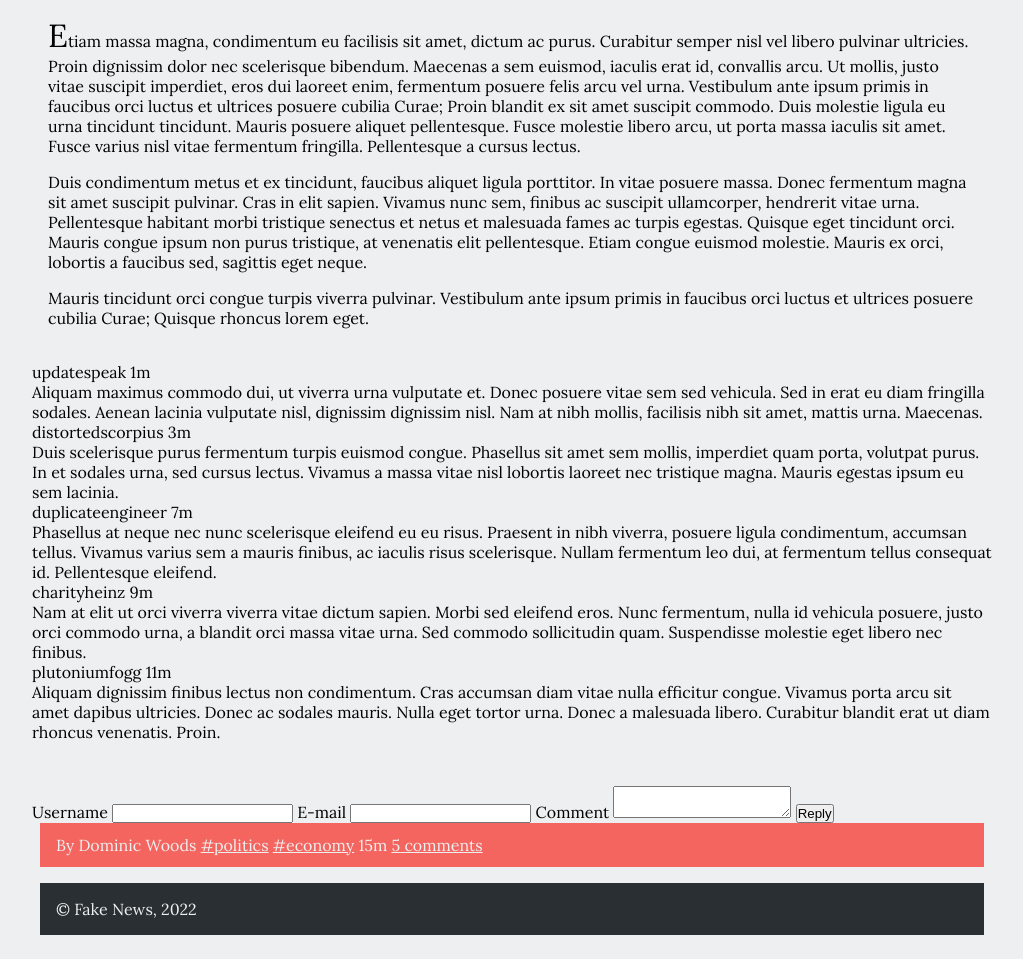
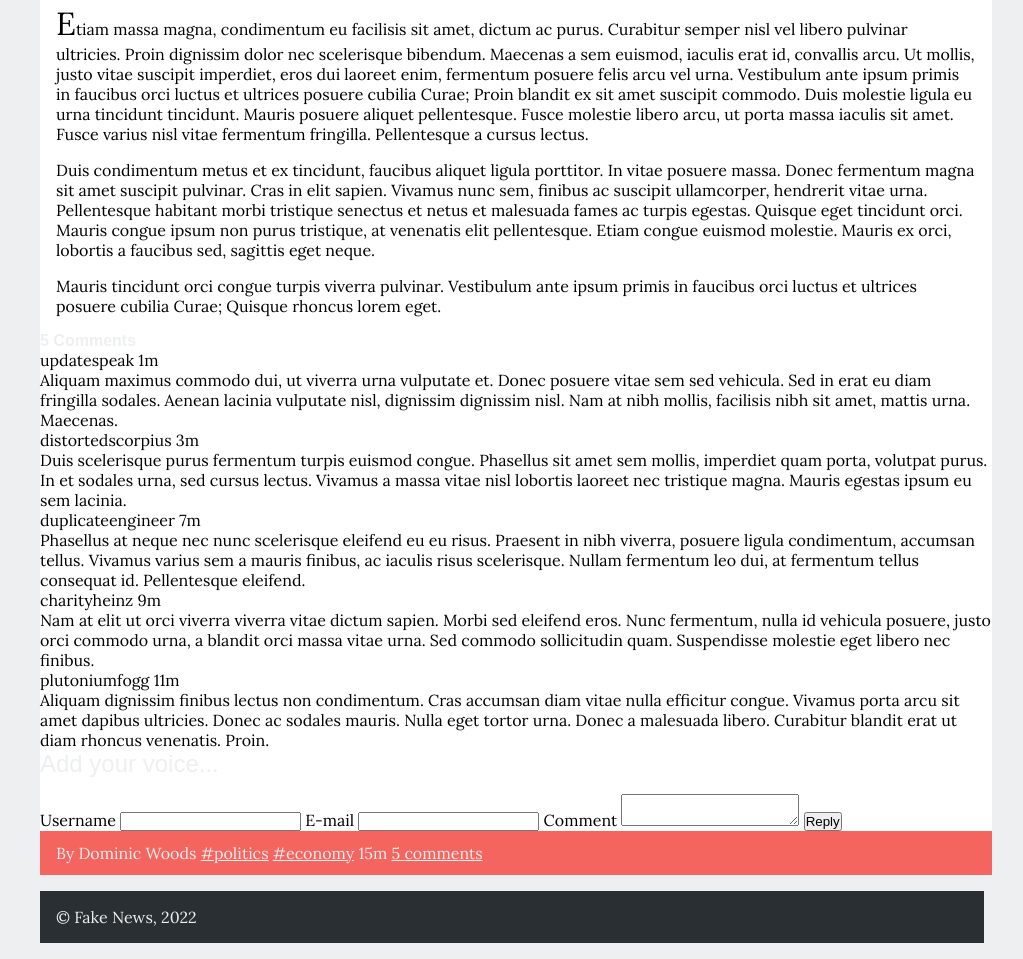
Before and after one commit to sirkotal/feup-ltw, a PHP site: page /item.html in a window 1280 px wide. Shown: the part 1333-2292 px from the top of the page, without its empty margins (128-1151 px from the left). Before the commit the page ends 2268 px from the top, so only its background shows below. Run offline with PHP 8.4, Linux system fonts and the light colour scheme.

Commit message:
Fixed some styling issues

```diff
--- a/css/newspaper-design/style.css
+++ b/css/newspaper-design/style.css
@@ -47,6 +47,7 @@
     background-color: white;
     font-family: var(--sans-font);
     text-align: center;
+    width: 100%;
 }
 
 ul, ol {
@@ -102,7 +103,6 @@
 
 nav {
     margin-left: 0.5rem;
-    margin-right: 0.5rem;
 }
 
 nav ul li {
@@ -141,8 +141,6 @@
 
 #related {
     background-color: var(--color-gray);
-    margin-left: 0.5rem;
-    margin-top: 0.5rem;
     margin-right: 0.5rem;
     color: var(--color-background);
     padding: 1rem;
@@ -161,12 +159,18 @@
     margin-top: 1rem;
 }
 
+#news {
+    margin-left: 0.5rem;
+}
+
+#news article {
+    background-color: white;
+}
+
 #news > article > footer {
     background-color: var(--color-footer);
     color: var(--color-background);
     font-family: var(--font-sans);
-    margin-left: 0.5rem;
-    margin-right: 0.5rem;
     padding: 0.75rem 1rem;
 }
 
@@ -205,6 +209,7 @@
     text-shadow: 0.25rem 0.25rem 0.25rem black;
     position: absolute;
     padding: 2rem 2rem;
+    width: 30%;
 }
 
 #news > article > p:first-of-type::first-letter {
```
